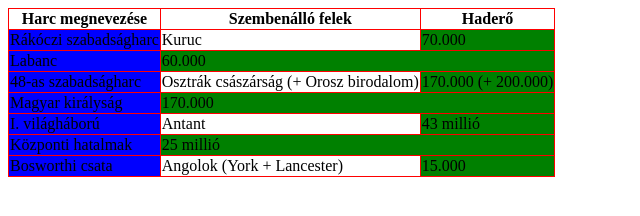
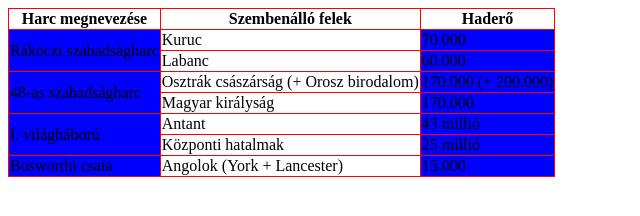
Before and after one commit to Ondrusak-dev/javascript_func, a plain HTML site: page table_row_hf/index.html in a window 1280 px wide. Shown: the whole page, without its empty margins (0-640 px from the left). Drawn offline with Linux system fonts and the light colour scheme.

Commit message:
table_row_hf_javitott

```diff
--- a/table_row_hf/index.css
+++ b/table_row_hf/index.css
@@ -3,13 +3,16 @@ table, thead, tbody, tr, th, td{
     border-collapse: collapse;
 }
 
-tr td:first-child{
+tr td:last-child{
+    background-color: blue;
+}
+tr td:nth-last-child(3){
     background-color: blue;
 }
 
-tr td:last-child{
-    background-color: green;
-}
+/* tr td:nth-last-child(2){
+    background-color: blue;
+} */
 
 tr:has(td):hover td {
     font-weight: bold;
@@ -18,13 +21,17 @@ tr:has(td):hover td {
 }
 
 tr:has(td):hover td:first-child{
-    background-color: purple;
+    background-color: blue;
     color: black;
     font-weight: bold;
 }
 
 tr:has(td):hover td:last-child{
-    background-color: orange;
+    background-color: blue;
     color: black;
     font-weight: bold;
 }
+
+tr:has(td[rowspan]):has(+tr:hover) td{
+    background-color: blue;
+}
--- a/table_row_hf/index.html
+++ b/table_row_hf/index.html
@@ -20,32 +20,32 @@
         </thead>
         <tbody>
             <tr>
-                <td>Rákóczi szabadságharc</td>
-                <td>Kuruc</td>
+                <td rowspan="2">Rákóczi szabadságharc</td>
+                <td> Kuruc</td>
                 <td>70.000</td>
             </tr>
             <tr>
                 <td>Labanc</td>
-                <td colspan="2">60.000</td>
+                <td>60.000</td>
             </tr>
             <tr>
-                <td>48-as szabadságharc</td>
+                <td rowspan="2">48-as szabadságharc</td>
                 <td>Osztrák császárság (+ Orosz birodalom)</td>
                 <td>170.000 (+ 200.000)</td>
             </tr>
             <tr>
                 <td>Magyar királyság</td>
-                <td colspan="2">170.000</td>
+                <td>170.000</td>
             </tr>
 
             <tr>
-                <td>I. világháború</td>
+                <td rowspan="2">I. világháború</td>
                 <td>Antant</td>
                 <td>43 millió</td>
             </tr>
             <tr>
                 <td>Központi hatalmak</td>
-                <td colspan="2">25 millió</td>
+                <td>25 millió</td>
             </tr>
             </tr>
 
```
